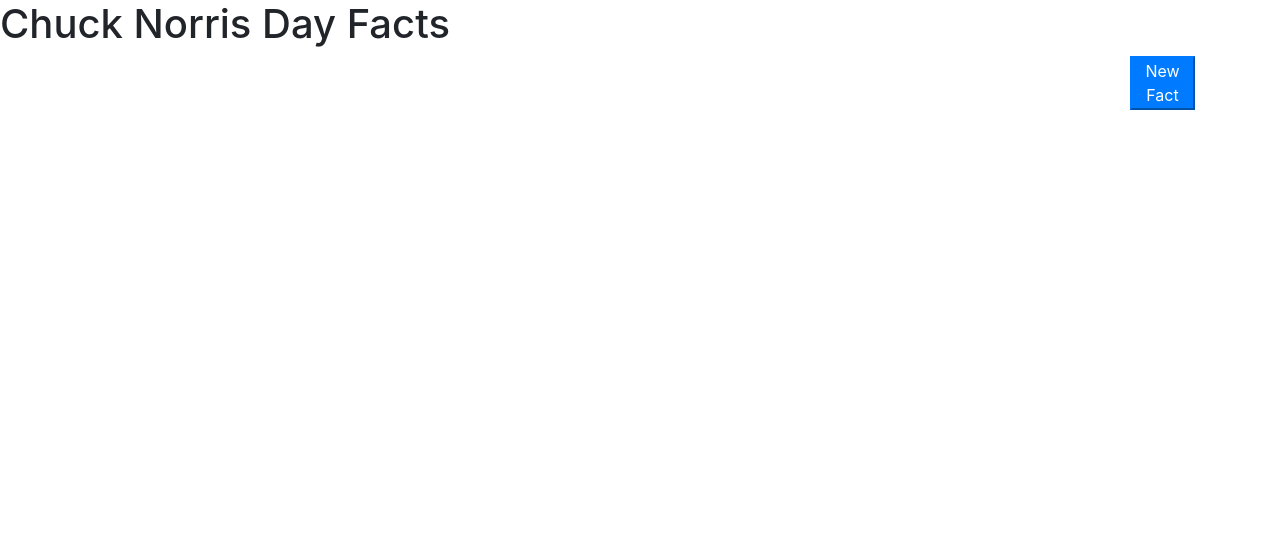
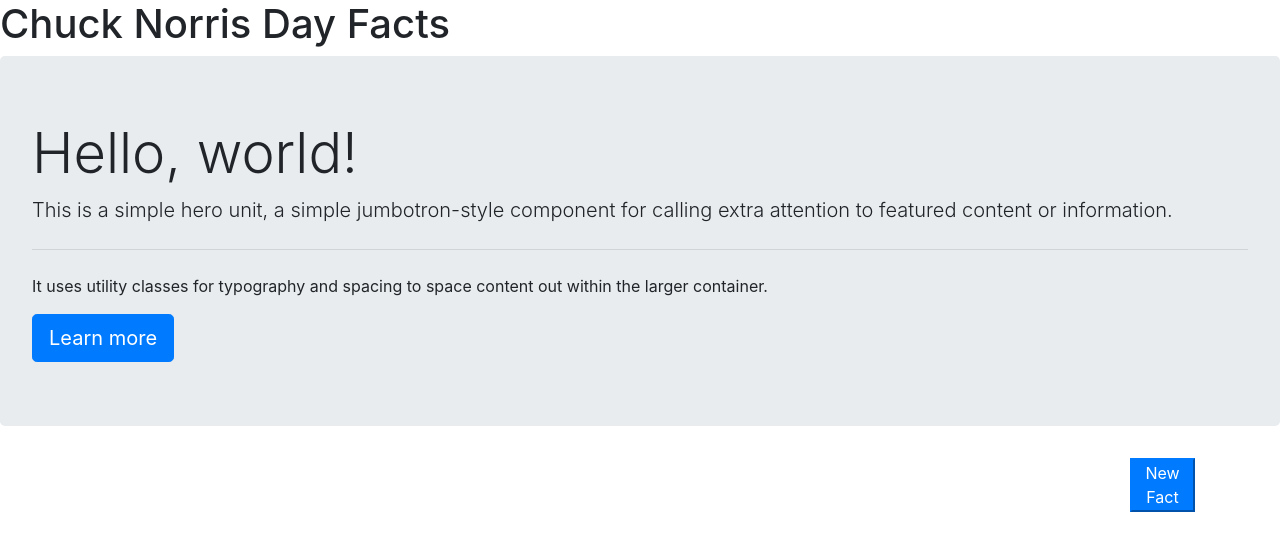
Before and after one commit to jonathanjwatson/Chuck-Norris-Day-Facts, a plain HTML site: page index.html in a window 1280 px wide. Drawn offline with nearby package versions, Linux system fonts and the light colour scheme.

Commit message:
adds jumbotron to index.html

```diff
--- a/index.html
+++ b/index.html
@@ -21,6 +21,20 @@
   <body>
     <h1>Chuck Norris Day Facts</h1>
 
+    <div class="jumbotron">
+      <h1 class="display-4">Hello, world!</h1>
+      <p class="lead">
+        This is a simple hero unit, a simple jumbotron-style component for
+        calling extra attention to featured content or information.
+      </p>
+      <hr class="my-4" />
+      <p>
+        It uses utility classes for typography and spacing to space content out
+        within the larger container.
+      </p>
+      <a class="btn btn-primary btn-lg" href="#" role="button">Learn more</a>
+    </div>
+
     <div class="container">
       <div class="row">
         <div class="col-11">
```
Lines whose indentation alone changed are shown as unchanged.
